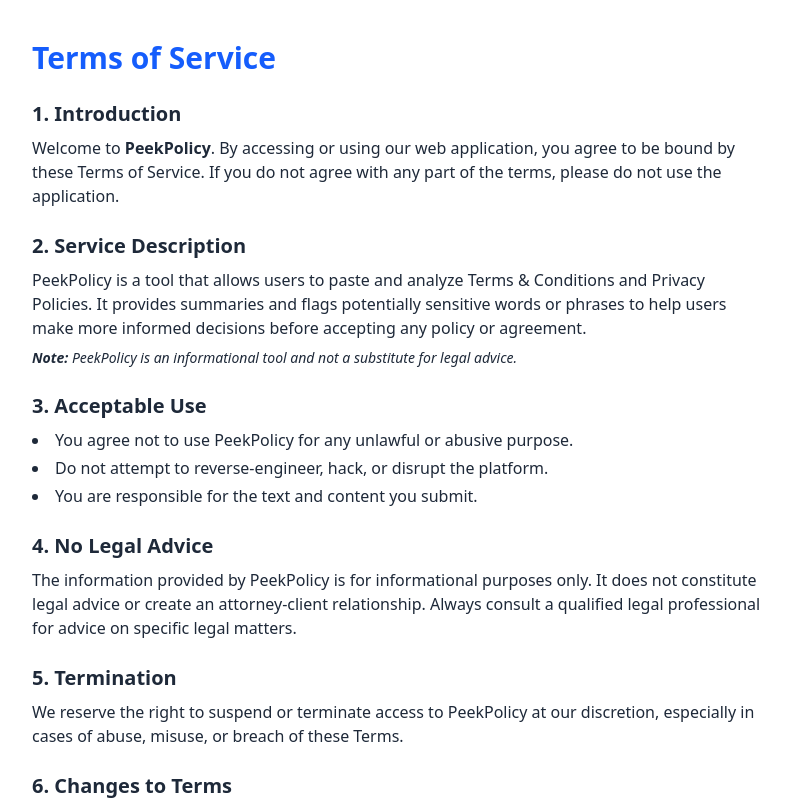
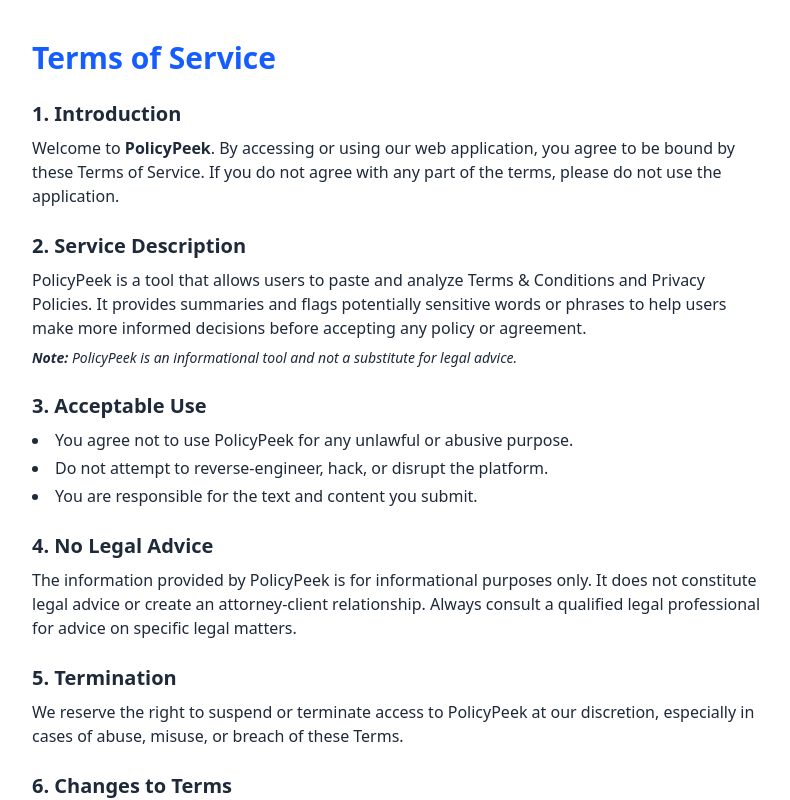
Before and after one commit to Nel-tech/PolicyPeek, a Next.js app: page /terms-of-service in a window 1280 px wide. Shown: the top 800 px of the page, without its empty margins (240-1030 px from the left). Built offline with nearby package versions, Linux system fonts and the light colour scheme; no server answers.

Commit message:
Update branding from PeekPolicy to PolicyPeek in Terms of Service and footer components for consistency.

```diff
--- a/src/app/terms-of-service/page.tsx
+++ b/src/app/terms-of-service/page.tsx
@@ -8,24 +8,24 @@
             <section className="mb-6">
                 <h2 className="text-xl font-semibold mb-2">1. Introduction</h2>
                 <p>
-                    Welcome to <strong>PeekPolicy</strong>. By accessing or using our web application, you agree to be bound by these Terms of Service. If you do not agree with any part of the terms, please do not use the application.
+                    Welcome to <strong>PolicyPeek</strong>. By accessing or using our web application, you agree to be bound by these Terms of Service. If you do not agree with any part of the terms, please do not use the application.
                 </p>
             </section>
 
             <section className="mb-6">
                 <h2 className="text-xl font-semibold mb-2">2. Service Description</h2>
                 <p>
-                    PeekPolicy is a tool that allows users to paste and analyze Terms & Conditions and Privacy Policies. It provides summaries and flags potentially sensitive words or phrases to help users make more informed decisions before accepting any policy or agreement.
+                    PolicyPeek is a tool that allows users to paste and analyze Terms & Conditions and Privacy Policies. It provides summaries and flags potentially sensitive words or phrases to help users make more informed decisions before accepting any policy or agreement.
                 </p>
                 <p className="mt-2 italic text-sm">
-                    <strong>Note:</strong> PeekPolicy is an informational tool and not a substitute for legal advice.
+                    <strong>Note:</strong> PolicyPeek is an informational tool and not a substitute for legal advice.
                 </p>
             </section>
 
             <section className="mb-6">
                 <h2 className="text-xl font-semibold mb-2">3. Acceptable Use</h2>
                 <ul className="list-disc list-inside space-y-1">
-                    <li>You agree not to use PeekPolicy for any unlawful or abusive purpose.</li>
+                    <li>You agree not to use PolicyPeek for any unlawful or abusive purpose.</li>
                     <li>Do not attempt to reverse-engineer, hack, or disrupt the platform.</li>
                     <li>You are responsible for the text and content you submit.</li>
                 </ul>
@@ -34,14 +34,14 @@
             <section className="mb-6">
                 <h2 className="text-xl font-semibold mb-2">4. No Legal Advice</h2>
                 <p>
-                    The information provided by PeekPolicy is for informational purposes only. It does not constitute legal advice or create an attorney-client relationship. Always consult a qualified legal professional for advice on specific legal matters.
+                    The information provided by PolicyPeek is for informational purposes only. It does not constitute legal advice or create an attorney-client relationship. Always consult a qualified legal professional for advice on specific legal matters.
                 </p>
             </section>
 
             <section className="mb-6">
                 <h2 className="text-xl font-semibold mb-2">5. Termination</h2>
                 <p>
-                    We reserve the right to suspend or terminate access to PeekPolicy at our discretion, especially in cases of abuse, misuse, or breach of these Terms.
+                    We reserve the right to suspend or terminate access to PolicyPeek at our discretion, especially in cases of abuse, misuse, or breach of these Terms.
                 </p>
             </section>
 
--- a/src/components/footer.tsx
+++ b/src/components/footer.tsx
@@ -8,7 +8,7 @@
             <div className="max-w-7xl mx-auto px-4 py-8 flex flex-col md:flex-row items-center justify-between gap-4 text-sm">
 
                 <div className="text-center md:text-left">
-                    <p>&copy; {new Date().getFullYear()} PeekPolicy. All rights reserved.</p>
+                    <p>&copy; {new Date().getFullYear()} PolicyPeek. All rights reserved.</p>
                 </div>
 
                 <div className="flex gap-4">
```
